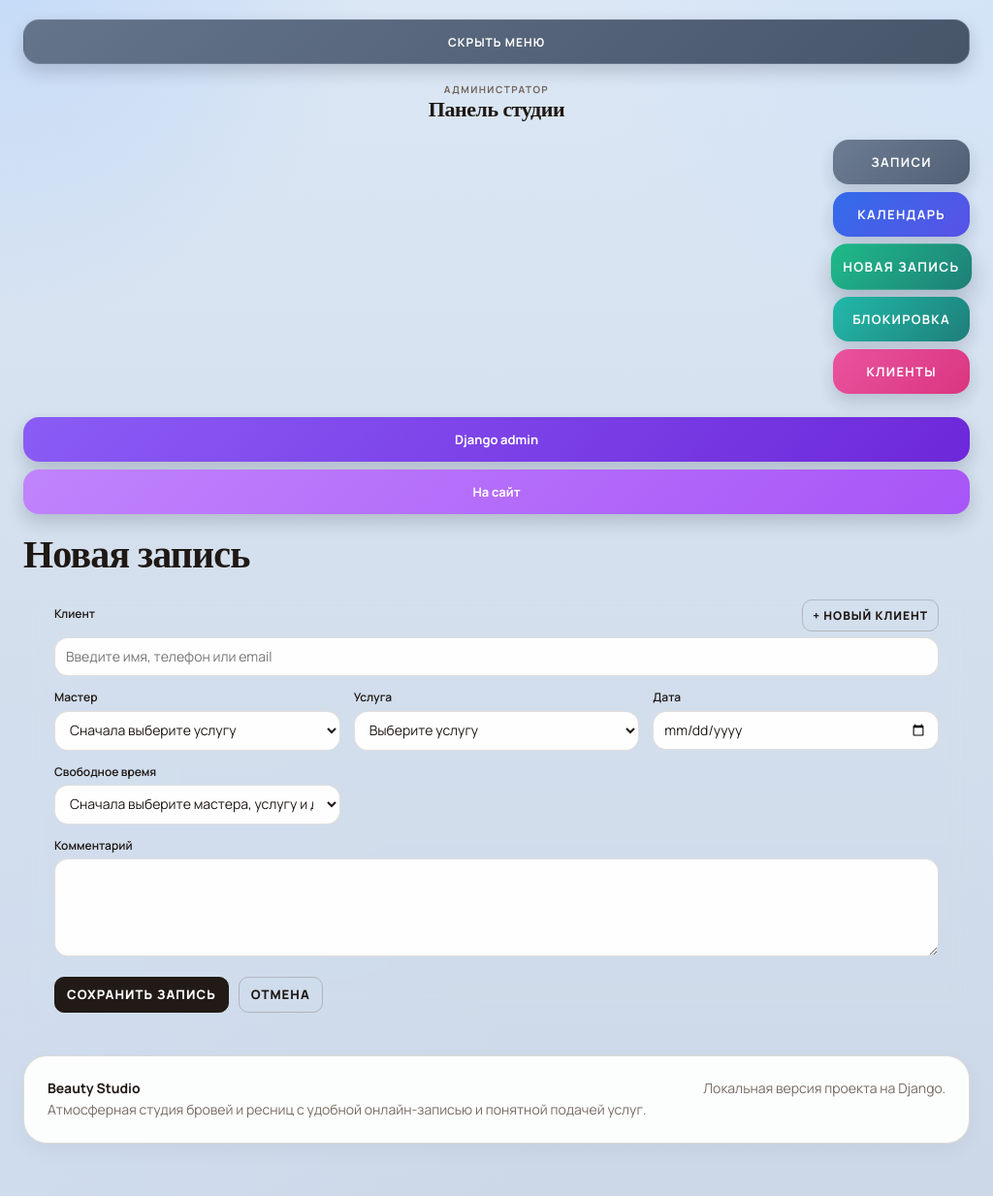
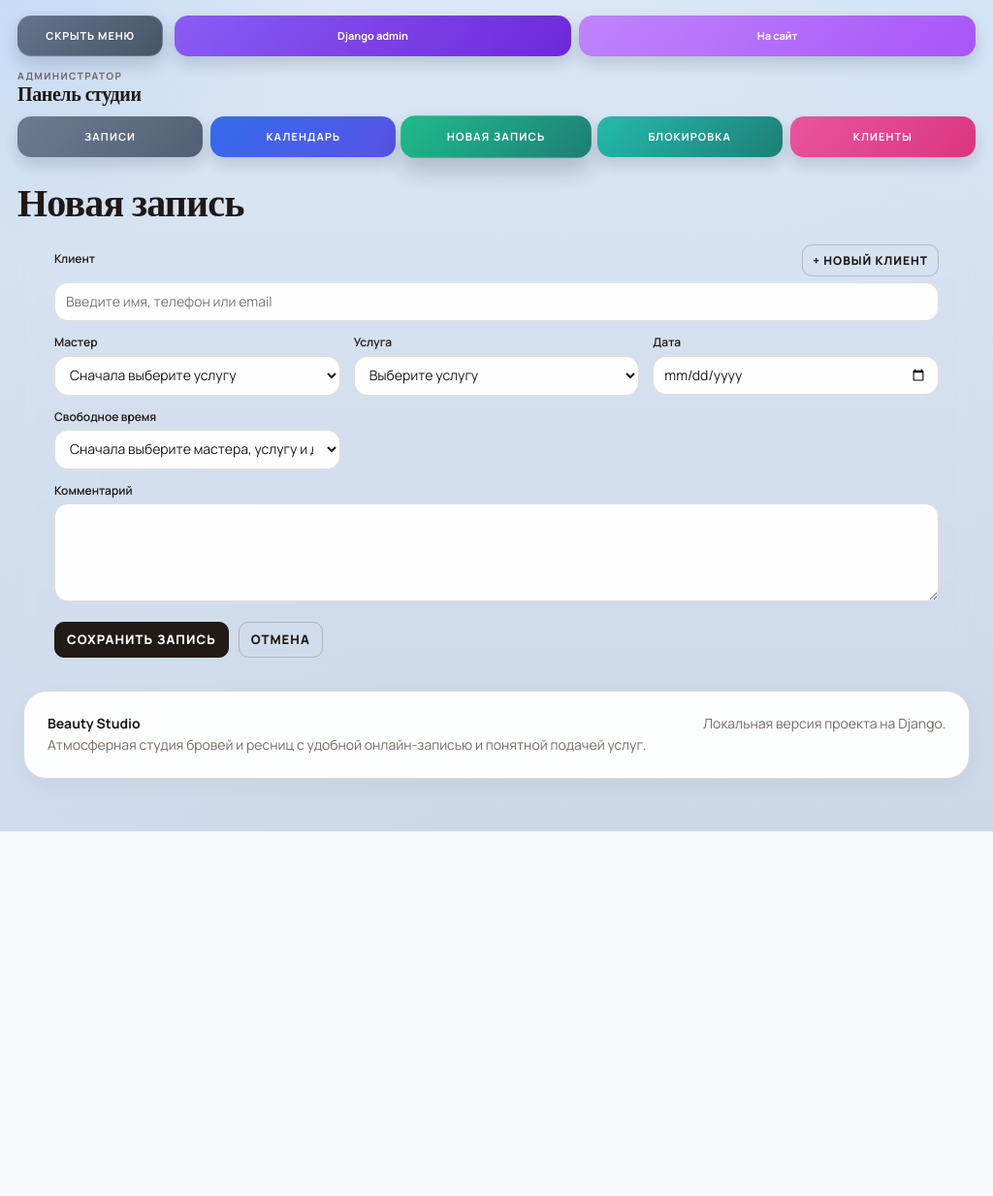
Before and after one commit to yur1on/project_Yanina, a Django app: page /dashboard/appointments/create/ in a window 1024 px wide. Shown: the part 61-1294 px from the top of the page at 97% size. After the commit the page ends 918 px from the top, so only its background shows below. Run offline with Django 5.2, Linux system fonts and the light colour scheme; the visitor is signed in with stand-in values (Sample User, id 1); data that the repository does not hold is empty.

Commit message:
Initial commit3

```diff
--- a/templates/dashboard/base.html
+++ b/templates/dashboard/base.html
@@ -350,7 +350,95 @@
             box-shadow: 0 14px 30px rgba(38, 24, 15, 0.05);
         }
 
-        @media (max-width: 1100px) {
+        @media (max-width: 1180px) and (min-width: 821px) {
+            body.admin-dashboard .page-container {
+                padding: 16px 18px 34px;
+            }
+
+            .admin-workspace {
+                grid-template-columns: 1fr;
+                gap: 16px;
+            }
+
+            .admin-sidebar {
+                position: static;
+                min-height: auto;
+                display: grid;
+                grid-template-columns: 150px minmax(0, 1fr);
+                grid-template-areas:
+                    "toggle footer"
+                    "brand brand"
+                    "nav nav";
+                align-items: start;
+                gap: 12px;
+            }
+
+            .admin-sidebar__toggle {
+                grid-area: toggle;
+                min-height: 42px;
+                border-radius: 14px;
+                font-size: 11px;
+                padding: 10px 10px;
+            }
+
+            .admin-sidebar__brand {
+                grid-area: brand;
+                justify-items: start;
+                text-align: left;
+                padding: 0;
+            }
+
+            .admin-sidebar__brand h1 {
+                font-size: 20px;
+            }
+
+            .admin-sidebar__nav {
+                grid-area: nav;
+                grid-template-columns: repeat(5, minmax(0, 1fr));
+                gap: 8px;
+            }
+
+            .admin-sidebar__footer {
+                grid-area: footer;
+                grid-template-columns: repeat(2, minmax(0, 1fr));
+                gap: 8px;
+                padding-top: 0;
+            }
+
+            .admin-sidebar__link,
+            .admin-sidebar__utility {
+                min-height: 42px;
+                padding: 10px 9px;
+                border-radius: 14px;
+                font-size: 11px;
+                box-shadow: 0 8px 16px rgba(15, 23, 42, 0.16);
+            }
+
+            .admin-main-area,
+            .admin-page-content {
+                gap: 16px;
+            }
+
+            .admin-page-head {
+                padding: 20px 22px;
+                border-radius: 22px;
+            }
+
+            .admin-page-head h2 {
+                font-size: clamp(26px, 3.2vw, 34px);
+            }
+
+            .admin-card {
+                padding: 18px;
+                border-radius: 20px;
+            }
+
+            .admin-sidebar-tail {
+                top: 120px;
+            }
+        }
+
+        @media (max-width: 820px) {
             .admin-workspace {
                 grid-template-columns: 1fr;
             }
```
Also changed, not shown: templates/dashboard/appointments.html (+61 -0 lines).
